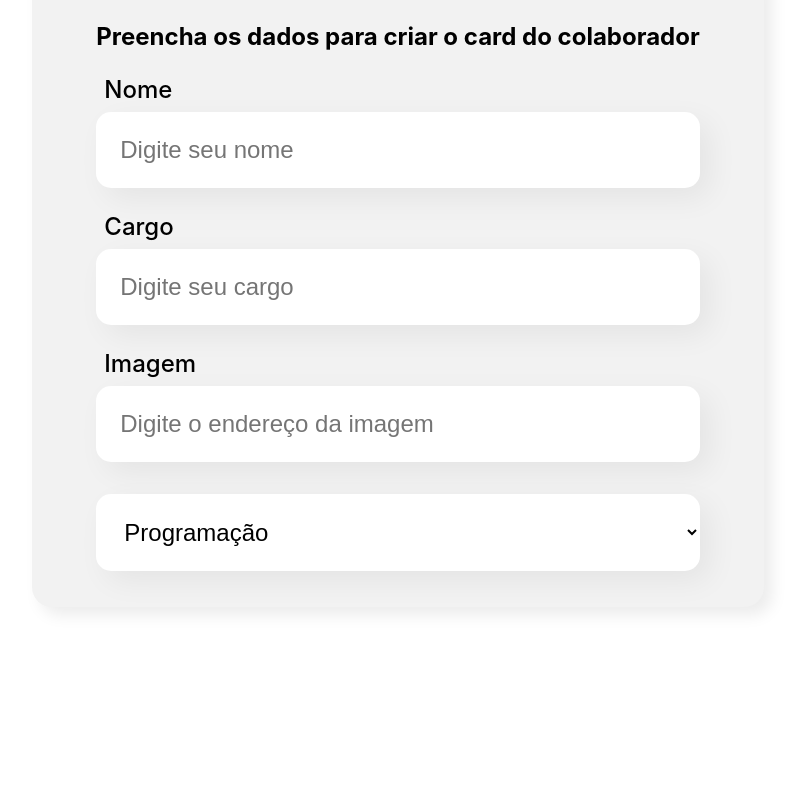
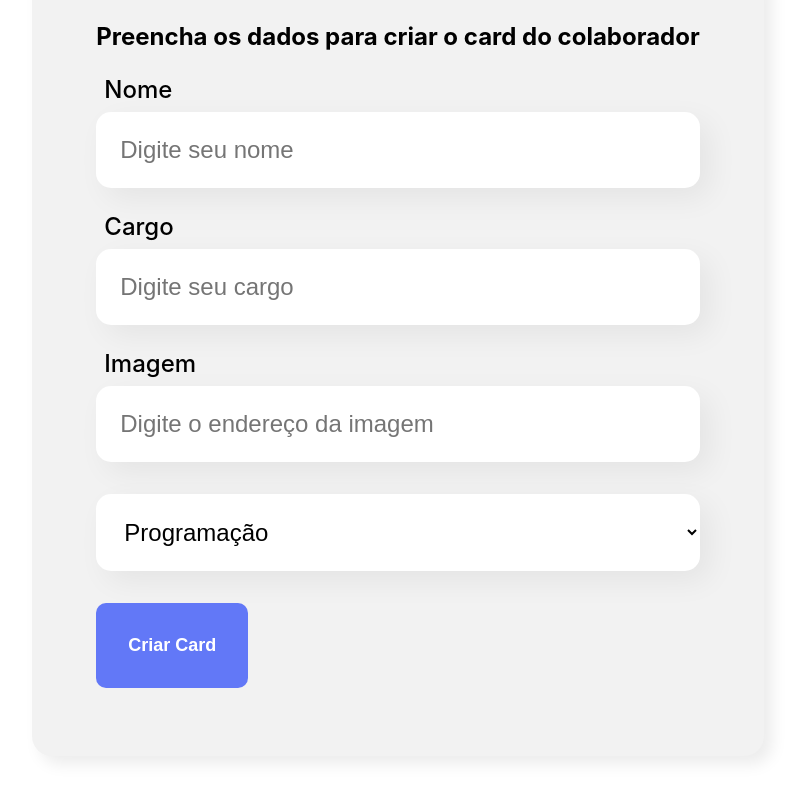
Before and after one commit to ruanjarso/organo, a React (Create React App) app: page / in a window 1280 px wide. Shown: the part 612-1412 px from the top of the page, without its empty margins (242-1042 px from the left). Before the commit the page ends 1299 px from the top, so only its background shows below. Built offline with nearby package versions, Linux system fonts and the light colour scheme.

Commit message:
implement Botao

```diff
--- a/src/componentes/Botao/Botao.css
+++ b/src/componentes/Botao/Botao.css
@@ -0,0 +1,16 @@
+.botao {
+    background-color: #6278f7;
+    border-radius: 10px;
+    font-weight: 700;
+    font-size: 18px;
+    padding: 32px;
+    border: none;
+    cursor: pointer; /*para aparecer a mãozinha ao colocar o cursor em cima do botão*/
+    color: #fff;
+    margin: 32px 0;
+    display: flex;
+}
+
+.botao:hover {
+    color: #95FFD4;
+}
--- a/src/componentes/Botao/index.js
+++ b/src/componentes/Botao/index.js
@@ -0,0 +1,11 @@
+import './Botao.css'
+
+const Botao = (props) => {
+    return(
+        <button className='botao'>
+            {props.children}
+        </button>
+    )
+}
+
+export default Botao;
--- a/src/componentes/Formulario/Formulario.js
+++ b/src/componentes/Formulario/Formulario.js
@@ -1,6 +1,7 @@
 import './Formulario.css'
 import CampoTexto from '../CampoTexto/CampoTexto.js';
 import ListaSuspensa from '../ListaSuspensa/index.js';
+import Botao from '../Botao/index.js';
 
 const Formulario = () => {
 
@@ -22,6 +23,9 @@ const Formulario = () => {
                 <CampoTexto label='Cargo' placeholder='Digite seu cargo' />
                 <CampoTexto label='Imagem' placeholder='Digite o endereço da imagem' />
                 <ListaSuspensa itens={times}/>
+                <Botao>
+                    Criar Card
+                </Botao>
             </form>
 
         </section>
```
